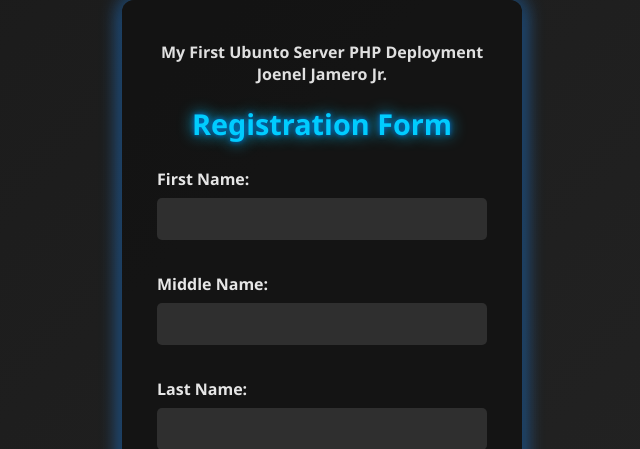
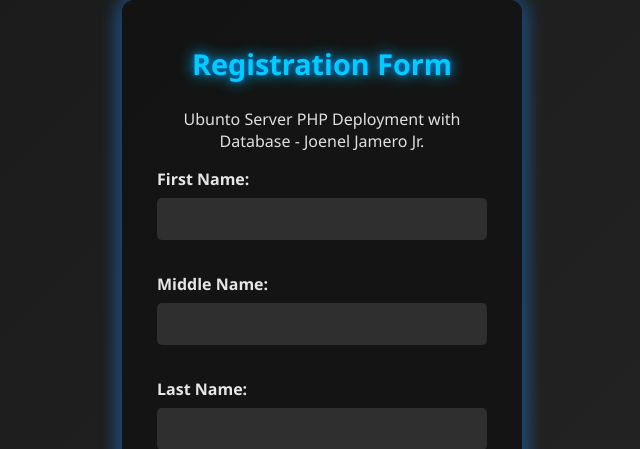
Before and after one commit to joenel-jamero-jr/PHP, a PHP site: page / in a window 1280 px wide. Shown: the top 449 px of the page, without its empty margins (318-958 px from the left). Run offline with PHP 8.4, Linux system fonts and the light colour scheme; some libraries are stand-ins or nearby versions.

Commit message:
Add files via upload

```diff
--- a/index.php
+++ b/index.php
@@ -8,8 +8,8 @@
 </head>
 <body>
     <div class="form-container">
-        <p style="font-weight: bold; text-align: center;">My First Ubunto Server PHP Deployment Joenel Jamero Jr.</p>
         <h1>Registration Form</h1>
+        <p style="text-align: center;">Ubunto Server PHP Deployment with Database - Joenel Jamero Jr.</p>
         <form action="process_registration.php" method="post">
             <label for="firstname">First Name:</label>
             <input type="text" id="firstname" name="firstname" required>
```
